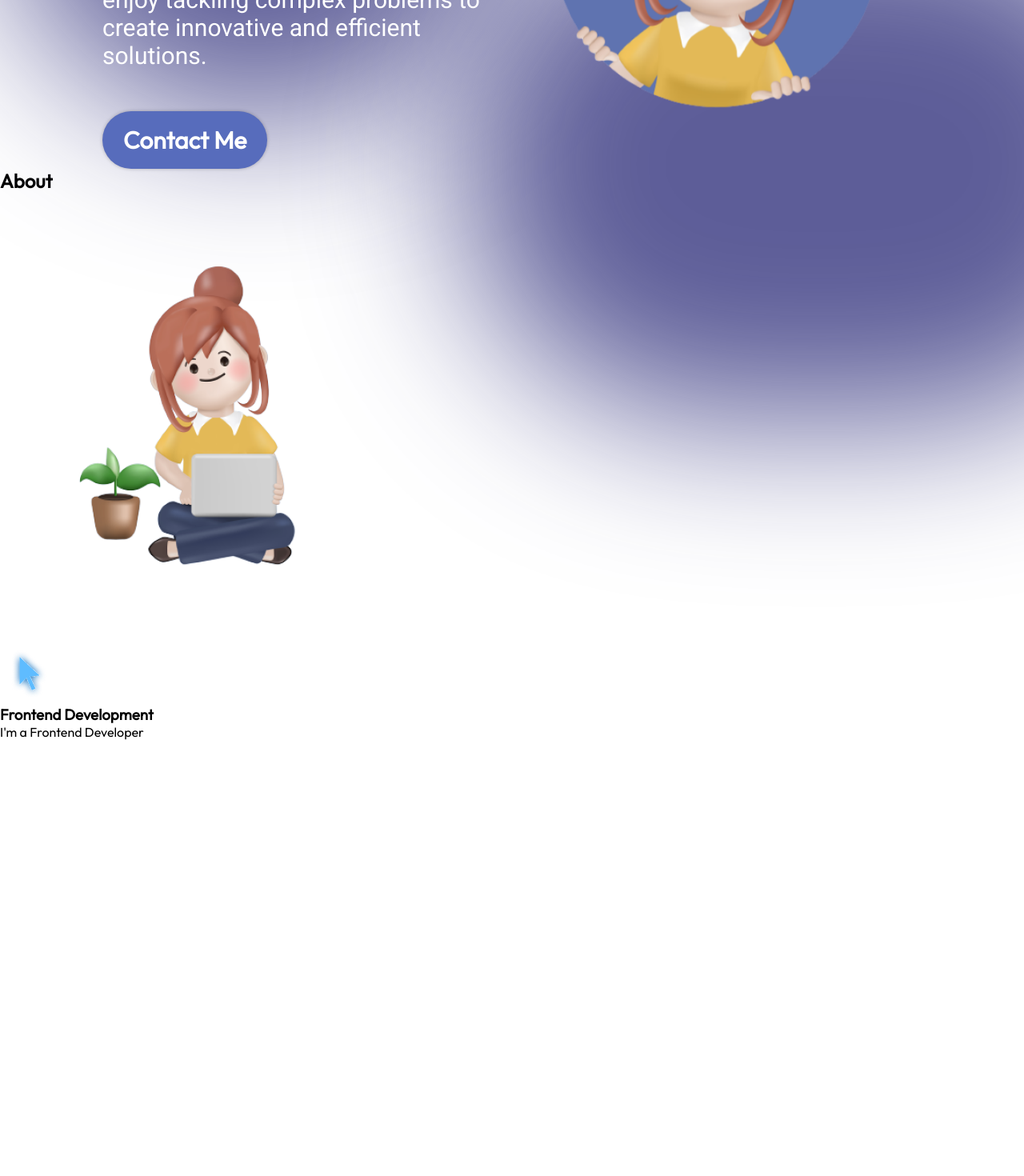
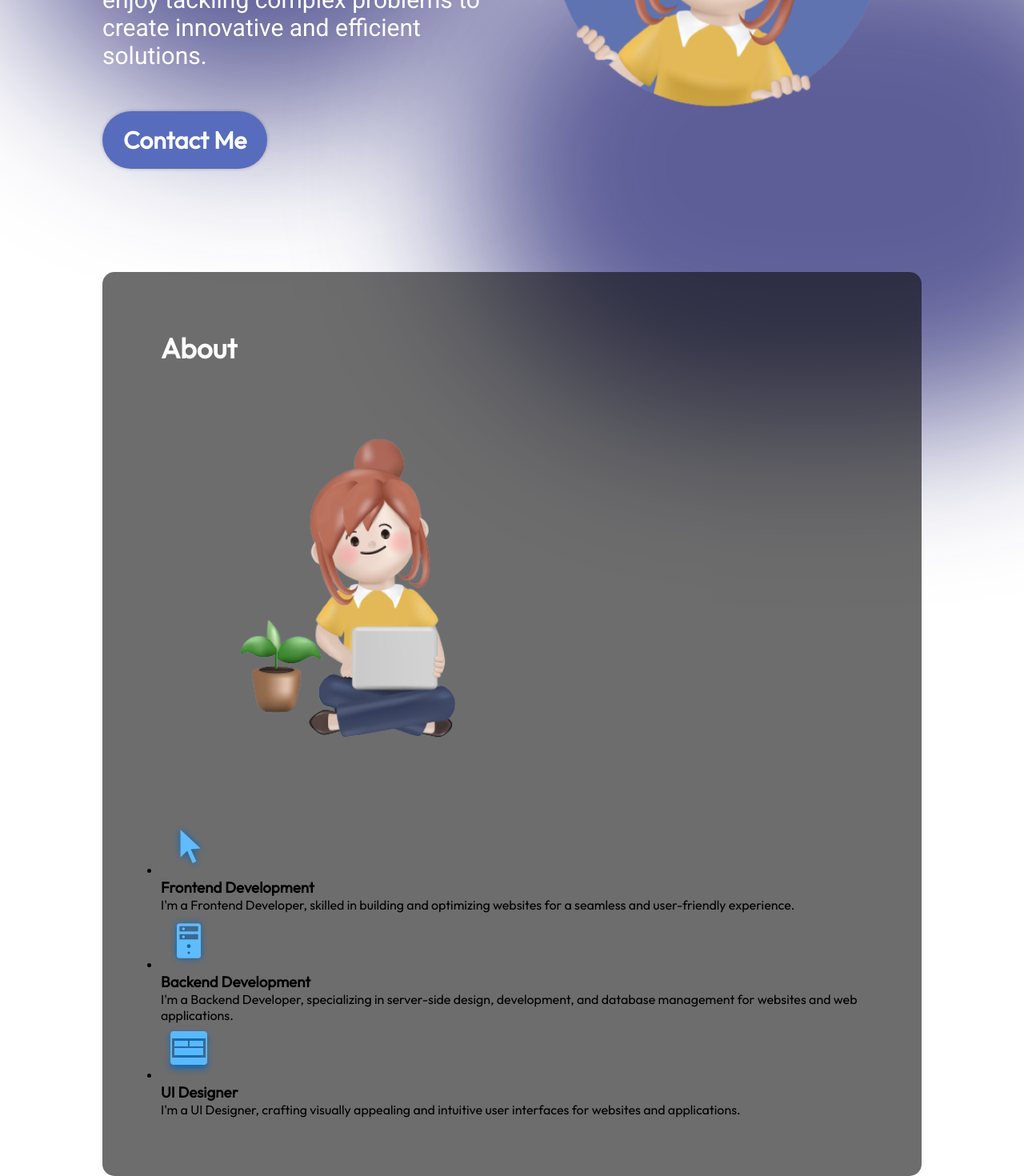
Before and after one commit to akashc-hub/Portfolio-React, a React (Vite) app: page / in a window 1280 px wide. Shown: the part 488-1958 px from the top of the page at 80% size. Before the commit the page ends 1413 px from the top, so only its background shows below. Built offline with nearby package versions, Linux system fonts and the light colour scheme.

Commit message:
first commit

```diff
--- a/src/components/About/About.jsx
+++ b/src/components/About/About.jsx
@@ -1,21 +1,41 @@
 import React from 'react'
+
+import styles from './About.module.css'
 import { getImageUrl } from '../../utils'
 
 const About = () => {
   return (
-    <section>
-        <h2>
+    <section className={styles.container}>
+        <h2 className={styles.title}>
             About
         </h2>
-        <div>
+        <div className={styles.content}>
             <img src={getImageUrl("about/aboutImage.png")} alt="Me sitting in a Laptop" />
-            <ul>
-                <li>
+            <ul className={styles.aboutItems}>
+                <li className={styles.aboutItems}>
                     <img src={getImageUrl("about/cursorIcon.png")} alt="corsor icon" />
-                    <div>
+                    <div className={styles.aboutItemText}>
                         <h3>Frontend Development</h3>
                         <p>
-                            I'm a Frontend Developer
+                        I'm a Frontend Developer, skilled in building and optimizing websites for a seamless and user-friendly experience.
+                        </p>
+                    </div>
+                </li>
+                <li className={styles.aboutItems}>
+                    <img src={getImageUrl("about/serverIcon.png")} alt="server icon" />
+                    <div className={styles.aboutItemText}>
+                        <h3>Backend Development</h3>
+                        <p>
+                        I'm a Backend Developer, specializing in server-side design, development, and database management for websites and web applications.
+                        </p>
+                    </div>
+                </li>
+                <li className={styles.aboutItems}>
+                    <img src={getImageUrl("about/uiIcon.png")} alt="UI icon" />
+                    <div className={styles.aboutItemText}>
+                        <h3>UI Designer</h3>
+                        <p>
+                        I'm a UI Designer, crafting visually appealing and intuitive user interfaces for websites and applications.
                         </p>
                     </div>
                 </li>
--- a/src/components/About/About.module.css
+++ b/src/components/About/About.module.css
@@ -0,0 +1,18 @@
+@import "../../vars.css";
+
+.container {
+    position: relative;
+    background-color: rgba(12, 12, 12, 0.6);
+    border-radius: 15px;
+    padding: 73px;
+    margin-top: 129px;
+    z-index: 1;
+    margin-left: 10%;
+    margin-right: 10%;
+}
+
+.title {
+    color: var(--color-text);
+    font-size: 35px;
+
+}
```
